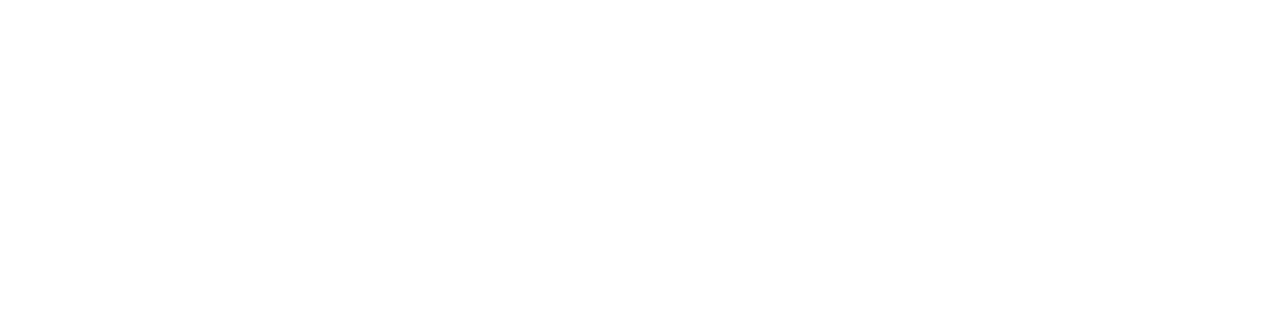
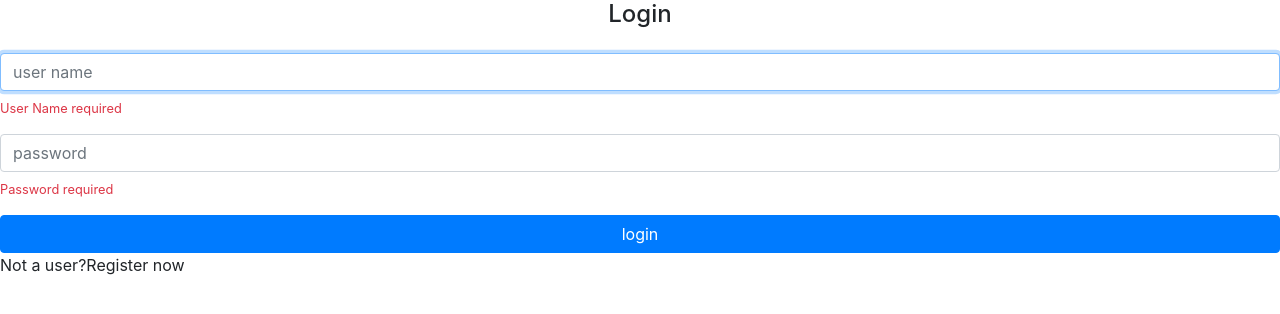
Before and after one commit to danieljt84/Angular-Curso, an Angular app: page / in a window 1280 px wide. Shown: the top 314 px of the page. Built offline with nearby package versions, Linux system fonts and the light colour scheme.

Commit message:
enviando credencias para a api

```diff
--- /dev/null
+++ b/src/app/core/auth.service.ts
@@ -0,0 +1,17 @@
+import { HttpClient } from '@angular/common/http';
+import { Injectable } from '@angular/core';
+import { stringify } from '@angular/core/src/util';
+const API_URL = 'http://localhost:3000'
+@Injectable({
+  providedIn: 'root'
+})
+export class AuthService {
+
+  constructor(private http: HttpClient){}
+  authenticate(userName: string, password: string ){
+
+    return this.http.post(API_URL+'/user/login',{userName,password})
+
+
+  }
+}
--- a/src/app/home/signin/signin.component.html
+++ b/src/app/home/signin/signin.component.html
@@ -1,6 +1,6 @@
 <h4 class="text-center">Login</h4>
 
-<form [formGroup]="loginForm" class="form mt-4">
+<form [formGroup]="loginForm" class="form mt-4" (submit)='login()'>
 
     <div class="form-group">
         <input
@@ -10,7 +10,7 @@
                 autofocus>
                 <ap-message
                  *ngIf="loginForm.get('userName').errors?.required"
-                  [text]="User Name required">
+                  text="User Name required">
                 </ap-message>
 
     </div>
@@ -23,11 +23,11 @@
                 placeholder="password">
                 <ap-message
                 *ngIf="loginForm.get('password').errors?.required"
-                 [text]="Password required">
+                 text="Password required">
                </ap-message>    </div>
 
     <button
-        [disable]="loginForm.invalid"
+        disable="loginForm.invalid"
         type="submit"
         class="btn btn-primary btn-block">
         login
--- a/src/app/home/signin/signon.component.ts
+++ b/src/app/home/signin/signon.component.ts
@@ -1,5 +1,6 @@
 import { Component, OnInit } from '@angular/core';
 import { FormBuilder, FormGroup, Validators } from '@angular/forms';
+import { AuthService } from 'src/app/core/auth.service';
 
 @Component({
     templateUrl: './signin.component.html'
@@ -8,14 +9,27 @@
 
     loginForm: FormGroup;
 
-    constructor(private formBuilder: FormBuilder){}
+    constructor(private formBuilder: FormBuilder,private auth: AuthService){}
 
 
     ngOnInit(): void {
         this.loginForm = this.formBuilder.group({
-            userName: [' ',Validators.required],
-            password: [' ',Validators.required]
+            userName: ['',Validators.required],
+            password: ['',Validators.required]
         })
     }
 
+    login(){
+        console.log('vai autenticar');
+        const userName = this.loginForm.get('userName').value;
+        const password = this.loginForm.get('password').value;
+
+        this.auth.authenticate(userName,password).subscribe(()=> console.log('tudo certo'), err =>{
+            console.log('erro');
+            this.loginForm.reset();
+        });
+    }
+
+
+
 }
```
Also changed, not shown: 1 other file (tests, documents, lock files or other folders).
